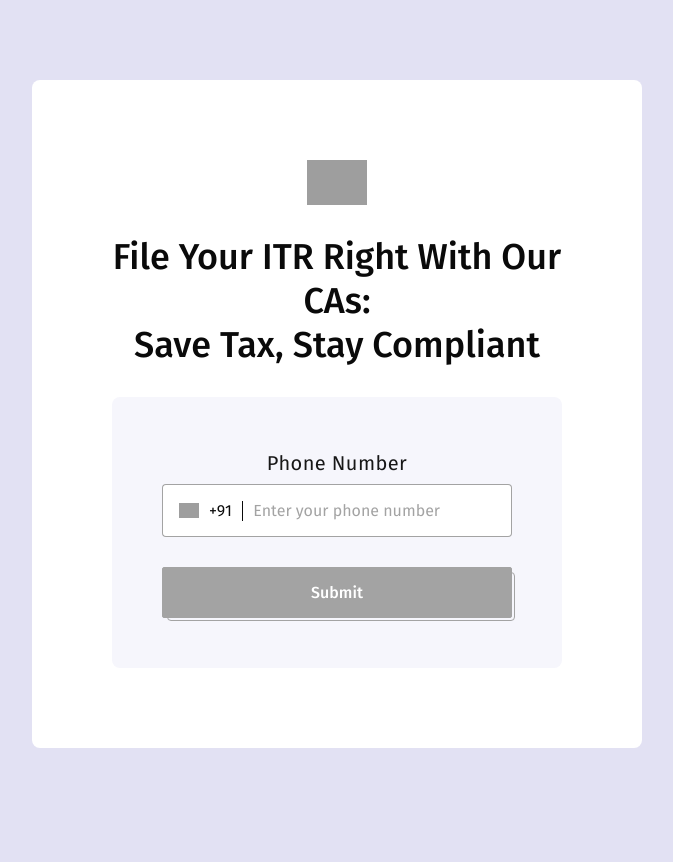
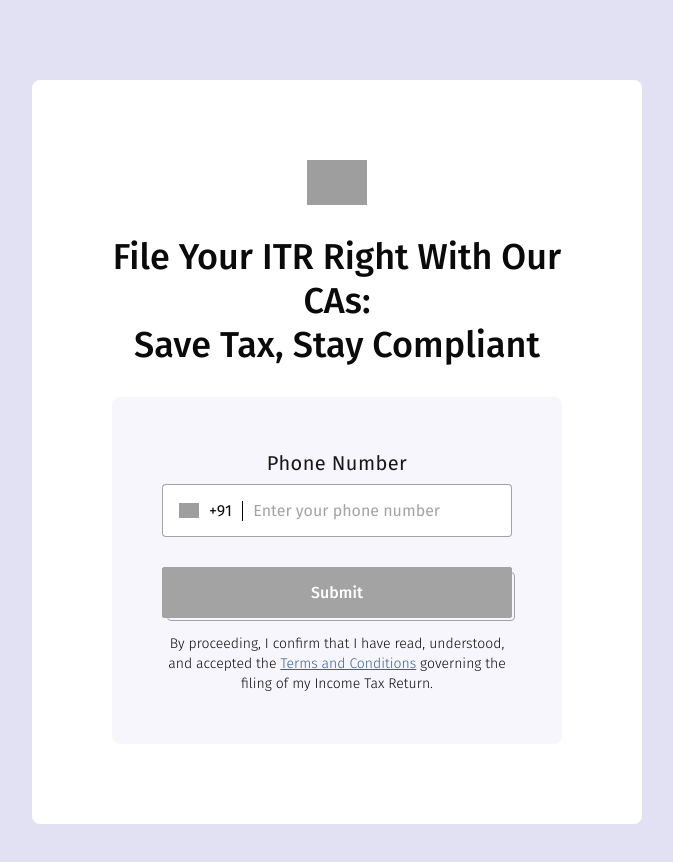
Before and after one commit to Raza-dev-1finance/itr, a Next.js app: page / in a window 1280 px wide. Shown: the top 862 px of the page, without its empty margins (303-976 px from the left). Before the commit the page ends 800 px from the top, so only its background shows below. Built offline with nearby package versions, Linux system fonts and the light colour scheme; grey boxes are pictures that could not be loaded; a web font is replaced by a local one.

Commit message:
Added terms & condition - landing page

```diff
--- a/src/Modules/components/InputPhone.tsx
+++ b/src/Modules/components/InputPhone.tsx
@@ -2,6 +2,7 @@
 import React from 'react';
 import CustomButtom from './CustomButtom';
 import Image from 'next/image';
+import Link from 'next/link';
 
 type InputPhoneProps = {
   value: string | undefined;
@@ -54,6 +55,7 @@ export default function InputPhone({
       </div>
       <div className="pt-[30px] w-full relative">
         <CustomButtom onClick={() => handleSubmit()} text="Submit" color={btn_disable} />
+          <p className='font-["Fira Sans"] text-center text-[14px] font-light leading-[20px] text-[#0A0A0A] mt-[16px]'>By proceeding, I confirm that I have read, understood, and accepted the <Link href={"https://imaages-hosting-1fin.s3.ap-south-1.amazonaws.com/Website_team/Backend/TermsandConditionsforFilingofIncomeTaxReturns_1746204963.pdf"} target='_blank' className='underline text-[#356494]'>Terms and Conditions</Link> governing the filing of my Income Tax Return.</p>
       </div>
     </div>
   );
```
